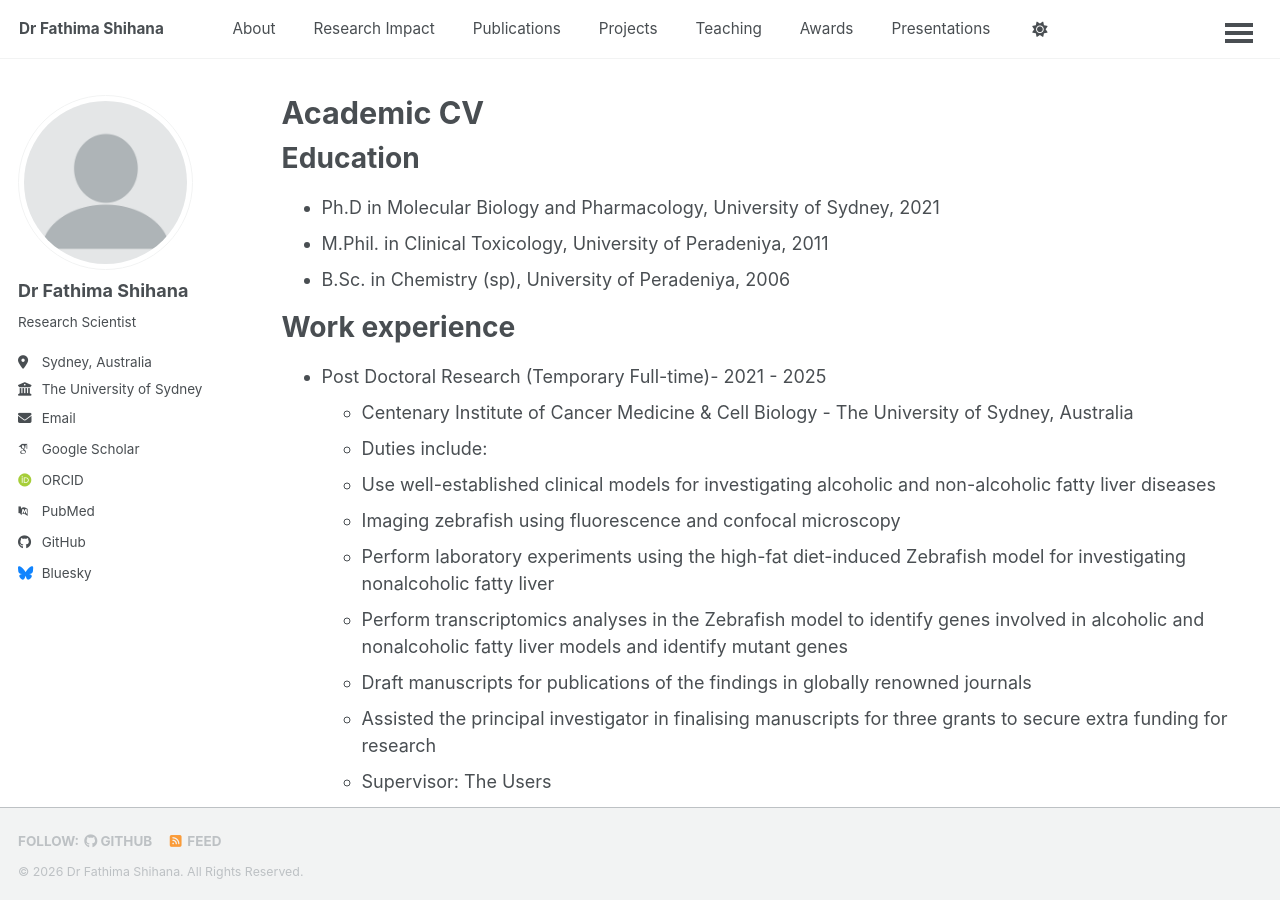
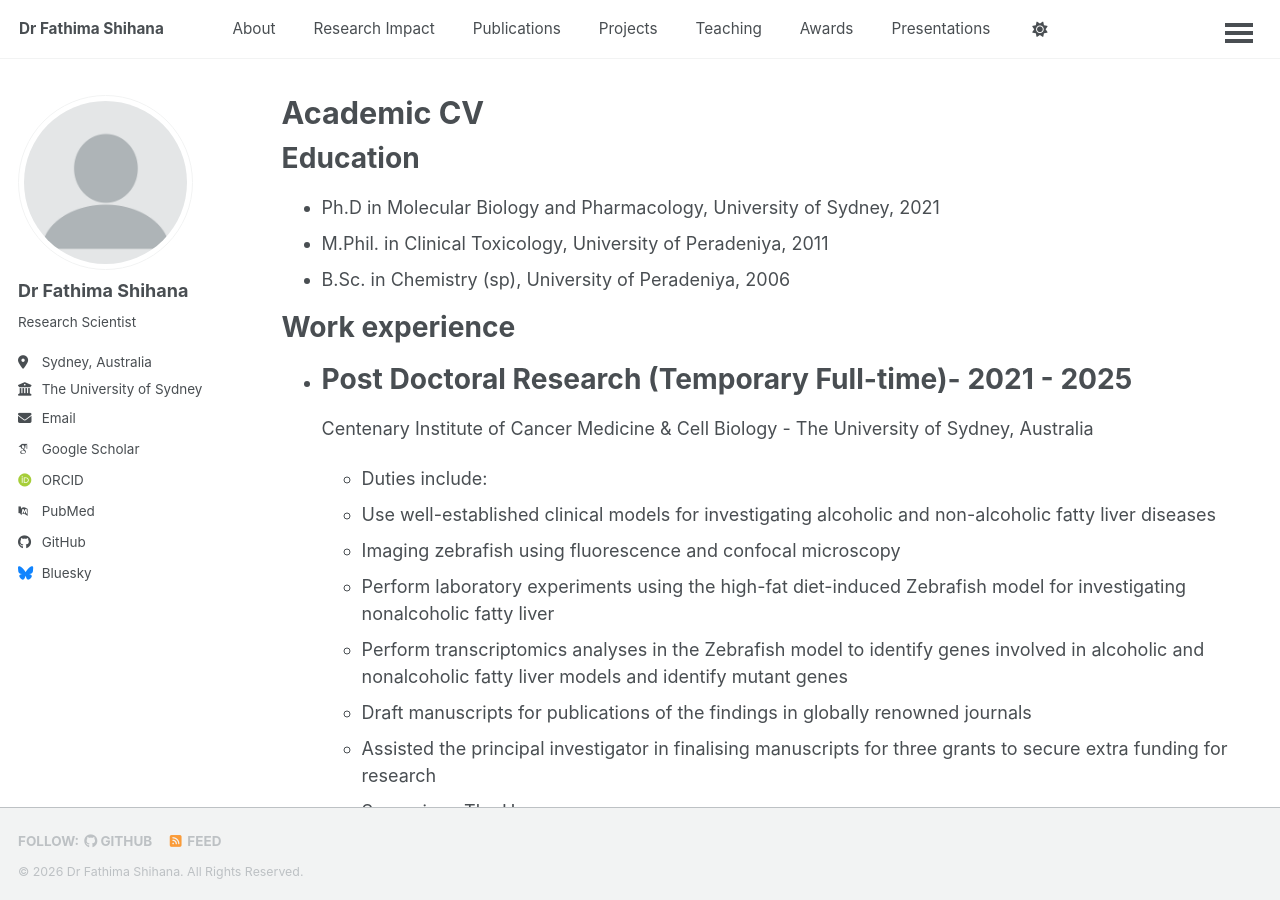
Before and after one commit to fathimashihana/fathimashihana.github.io, a Jekyll site: the page built from _pages/cv.md, in a window 1280 px wide and 900 px high. Built offline with Jekyll 4.4.1, drawn with Linux system fonts in a browser that asks for light colours; some web fonts are replaced; a script bundle is joined from its source files by our own code; library files that are not in the unit come from our copies.

Commit message:
Update cv.md

```diff
--- a/_pages/cv.md
+++ b/_pages/cv.md
@@ -16,7 +16,8 @@ Education
 Work experience
 ======
 * Post Doctoral Research (Temporary Full-time)- 2021 - 2025
-  * Centenary Institute of Cancer Medicine & Cell Biology - The University of Sydney, Australia
+======
+  Centenary Institute of Cancer Medicine & Cell Biology - The University of Sydney, Australia
   * Duties include:
   * Use well-established clinical models for investigating alcoholic and non-alcoholic fatty liver diseases
   * Imaging zebrafish using fluorescence and confocal microscopy
```
